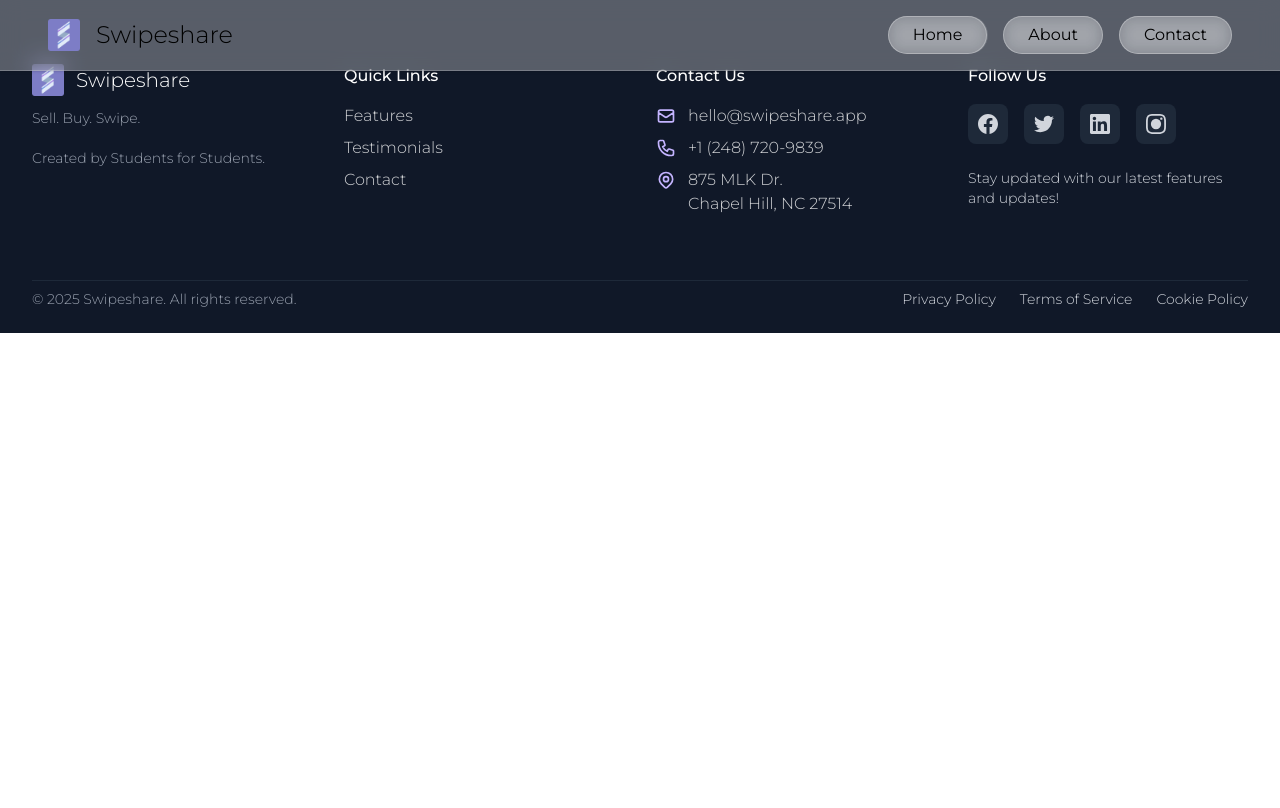
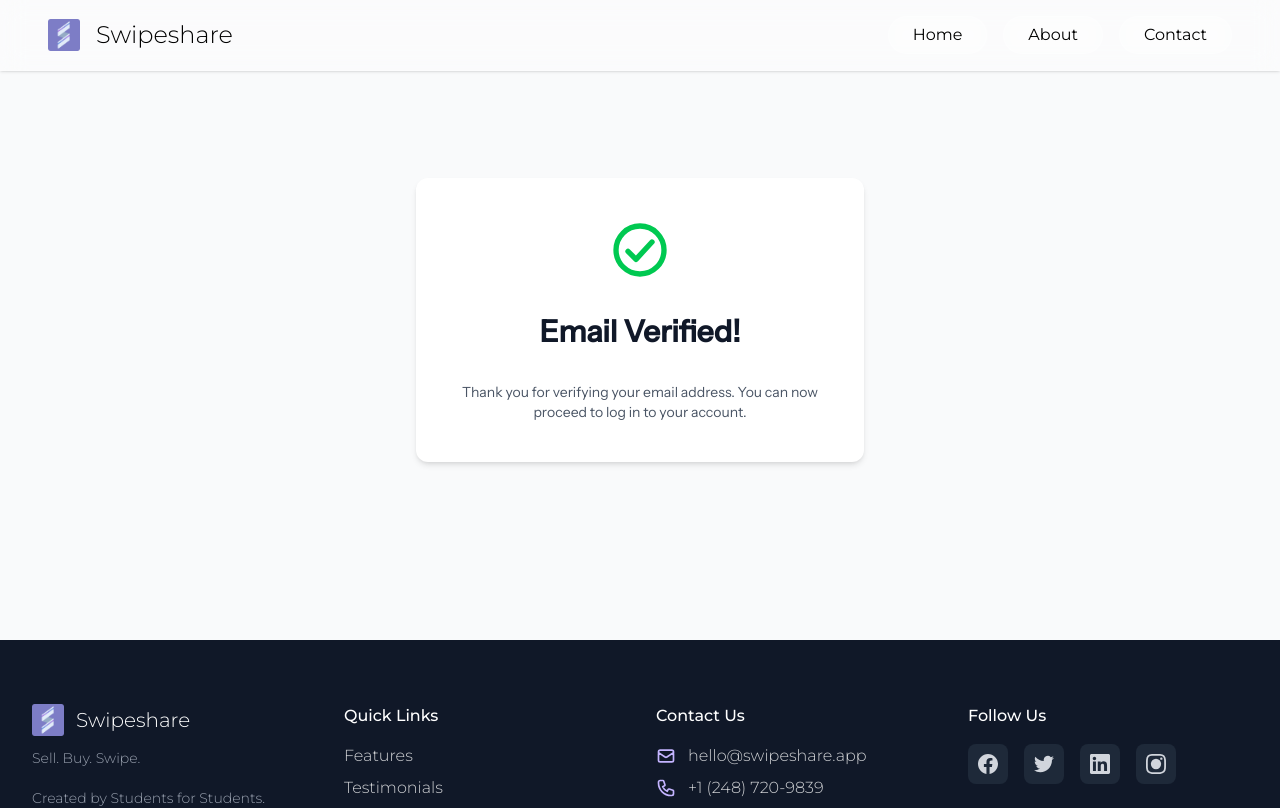
Before and after one commit to aryavenkatesan/SwipeshareWeb, a React (Vite) app in the folder site/: page /auth in a window 1280 px wide. Shown: the top 808 px of the page. Built offline with nearby package versions, Linux system fonts and the light colour scheme.

Commit message:
added email verification screen

```diff
--- a/site/src/App.tsx
+++ b/site/src/App.tsx
@@ -13,6 +13,7 @@ import TestimonialSection from "./TestimonialSection"
 import PrivacyPolicy from './PrivacyPolicy'
 import TermsOfService from './TermsOfService'
 import CookiePolicy from './CookiePolicy'
+import EmailVerification from './EmailVerification'
 
 // Create a HomePage component with all sections except Contact
 function HomePage() {
@@ -40,6 +41,7 @@ function App() {
           <Route path="/privacy-policy" element={<PrivacyPolicy />} />
           <Route path="/terms-of-service" element={<TermsOfService />} />
           <Route path="/cookie-policy" element={<CookiePolicy />} />
+          <Route path="/auth" element={<EmailVerification />} />
         </Routes>
       </main>
       <Footer />
--- /dev/null
+++ b/site/src/EmailVerification.tsx
@@ -0,0 +1,40 @@
+const EmailVerification = () => {
+    return (
+        <div className="min-h-[80vh] bg-gray-50 flex items-center justify-center py-12 px-4 sm:px-6 lg:px-8">
+            <div className="max-w-md w-full space-y-8 bg-white p-10 rounded-xl shadow-md text-center">
+                <div>
+                    <svg
+                        className="mx-auto h-16 w-16 text-green-500"
+                        xmlns="http://www.w3.org/2000/svg"
+                        fill="none"
+                        viewBox="0 0 24 24"
+                        stroke="currentColor"
+                        strokeWidth={2}
+                    >
+                        {/* Circle path */}
+                        <path
+                            className="animate-draw-circle"
+                            d="M12 21a9 9 0 1 0 0-18a9 9 0 0 0 0 18z"
+                        />
+                        {/* Checkmark path - intersects slightly into circle, doesn’t go past */}
+                        <path
+                            className="animate-draw-check"
+                            d="M7.5 12.5l3 3l6-6.5"
+                        />
+                    </svg>
+                </div>
+
+                <h2 className="mt-6 text-center text-3xl font-extrabold text-gray-900">
+                    Email Verified!
+                </h2>
+
+                <p className="mt-2 text-center text-sm text-gray-600">
+                    Thank you for verifying your email address. You can now proceed to
+                    log in to your account.
+                </p>
+            </div>
+        </div>
+    );
+};
+
+export default EmailVerification;
--- a/site/src/styles.css
+++ b/site/src/styles.css
@@ -53,3 +53,66 @@ body {
     font-family: 'Instrument Sans', sans-serif;
     font-weight: 400;
 }
+
+/* === Circle Animation === */
+@keyframes draw-circle {
+    to {
+        stroke-dashoffset: 0;
+    }
+}
+
+.animate-draw-circle {
+    fill: none;
+    stroke: white;
+    /* Starts as white */
+    stroke-linecap: round;
+    /* Rounded circle ends */
+    stroke-linejoin: round;
+    stroke-width: 2;
+
+    /* Stroke animation */
+    stroke-dasharray: 150;
+    stroke-dashoffset: 150;
+
+    /* Delay before draw begins */
+    animation: draw-circle 1.5s ease-out 0.8s forwards;
+
+    /* Transition from white to green smoothly */
+    animation-fill-mode: forwards;
+}
+
+/* Change circle color as it draws */
+.text-green-500 .animate-draw-circle {
+    animation: draw-circle 2s ease-out 1s forwards, change-color 0.2s linear 1s forwards;
+}
+
+@keyframes change-color {
+    from {
+        stroke: white;
+    }
+
+    to {
+        stroke: currentColor;
+    }
+}
+
+/* === Checkmark Animation === */
+@keyframes draw-check {
+    to {
+        stroke-dashoffset: 0;
+    }
+}
+
+.animate-draw-check {
+    fill: none;
+    stroke: currentColor;
+    /* Ensures visible green stroke */
+    stroke-dasharray: 30;
+    stroke-dashoffset: 30;
+
+    /* Starts after circle finishes */
+    animation: draw-check 1.5s ease-out 1.8s forwards;
+
+    stroke-linecap: round;
+    stroke-linejoin: round;
+}
```
Also changed, not shown: site/src/NotFound.tsx (added).
